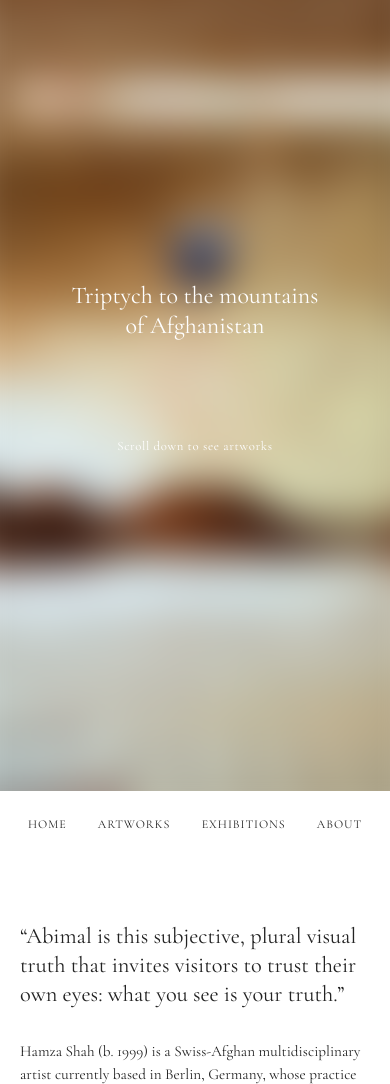
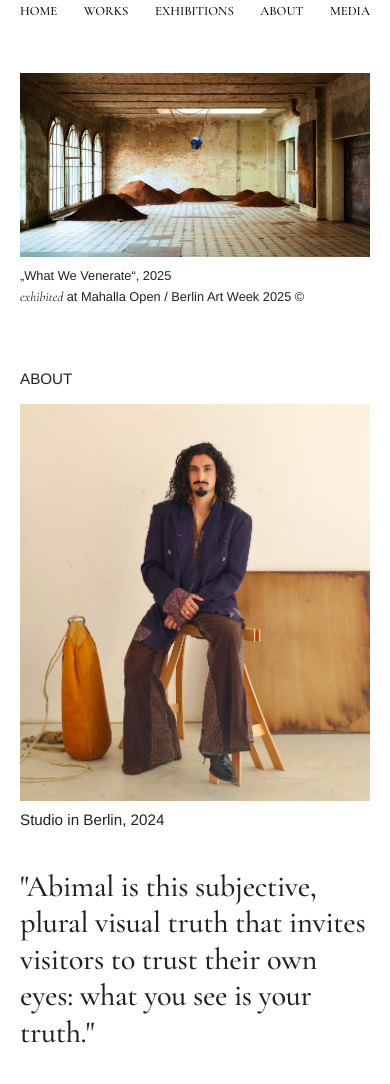
Before and after one commit to designkiller2040/hamza-www, a plain HTML site: page index.html in a window 390 px wide. Shown: the part 53-1137 px from the top of the page. Drawn offline with nearby package versions, Linux system fonts and the light colour scheme.

Commit message:
New header and a sharp, captioned hero photo (#2)
* Show the hero photo sharp, at the width of the artwork rows

The first image was a blurred full-screen background. It is now the
plain photo, inside the same side margins as the artworks, keeping its
own proportions.

Co-Authored-By: Claude Opus 5.5 <noreply@anthropic.com>
Claude-Session: https://claude.ai/code/session_01VzsnQMqFiw5hf6QwVoH2S5

* Move the menu to the top with name and email, caption the hero photo

The header now sits above the photo on the same side margins: the name
on the left, menu links in the middle, an email placeholder on the
right. The title over the photo is gone; a two-part caption sits under
it instead. On phones the menu drops to a second line.

Co-Authored-By: Claude Opus 5.5 <noreply@anthropic.com>
Claude-Session: https://claude.ai/code/session_01VzsnQMqFiw5hf6QwVoH2S5

* Match the menu to the design: Works, Media, heavier type

Renames Artworks to Works, adds a Media link with an empty Media
section to fill later, and sets the menu in medium-weight black.

Co-Authored-By: Claude Opus 5.5 <noreply@anthropic.com>
Claude-Session: https://claude.ai/code/session_01VzsnQMqFiw5hf6QwVoH2S5

* Redesign the About section: 400px column with side labels

Photo, quote and bio now sit in one centred 400px column. A vertical
ABOUT label runs down the left margin and the photo caption runs up the
right margin, aligned to the bottom of the photo. On phones everything
stacks and the labels turn horizontal.

Co-Authored-By: Claude Opus 5.5 <noreply@anthropic.com>
Claude-Session: https://claude.ai/code/session_01VzsnQMqFiw5hf6QwVoH2S5

---------

Co-authored-by: Claude <noreply@anthropic.com>

```diff
--- a/index.html
+++ b/index.html
@@ -11,26 +11,37 @@
   <link rel="stylesheet" href="style.css">
 </head>
 <body>
-  <section class="hero" id="home">
-    <div class="hero-bg"></div>
-    <div class="hero-text">
-      <h1>Triptych to the mountains<br>of Afghanistan</h1>
-      <p>Scroll down to see artworks</p>
-    </div>
-  </section>
+  <header class="site-header" id="home">
+    <a class="site-name" href="#home">Hamza Shah Mian</a>
+    <nav class="site-nav">
+      <a href="#home">Home</a>
+      <a href="#artworks">Works</a>
+      <a href="#exhibitions">Exhibitions</a>
+      <a href="#about">About</a>
+      <a href="#media">Media</a>
+    </nav>
+    <!-- TODO: real email address -->
+    <a class="site-email" href="mailto:email@example.com">email@example.com</a>
+  </header>
 
-  <nav class="site-nav">
-    <a href="#home">Home</a>
-    <a href="#artworks">Artworks</a>
-    <a href="#exhibitions">Exhibitions</a>
-    <a href="#about">About</a>
-  </nav>
+  <figure class="hero">
+    <img src="images/hero.jpg" alt="&bdquo;What We Venerate&ldquo;, installation view, 2025" width="2000" height="1050">
+    <figcaption>
+      <span>&bdquo;What We Venerate&ldquo;, 2025</span>
+      <span><em>exhibited</em> at Mahalla Open / Berlin Art Week 2025 &copy;</span>
+    </figcaption>
+  </figure>
 
   <main>
-    <section id="about" class="intro">
-      <div class="intro-text">
+    <section id="about" class="about">
+      <h2 class="about-label">About</h2>
+      <figure class="about-photo">
+        <img src="images/portrait.jpg" alt="Hamza Shah Mian in his studio in Berlin, 2024" width="1580" height="1627">
+      </figure>
+      <p class="about-caption">Studio in <br>Berlin, 2024</p>
+      <div class="about-text">
         <blockquote>
-          &ldquo;Abimal is this subjective, plural visual truth that invites visitors to trust their own eyes: what you see is your truth.&rdquo;
+          "Abimal is this subjective, plural visual truth that invites visitors to trust their own eyes: what you see is your truth."
         </blockquote>
         <div class="bio">
           <p>Hamza Shah (b. 1999) is a Swiss-Afghan multidisciplinary artist currently based in Berlin, Germany, whose practice spans painting, installation, and sound.</p>
@@ -38,10 +49,6 @@
           <p>For him, creating is a physical act a dialogue between hand, matter, and emotion. Each piece becomes a way to return to what is real, to something primitive, as he describes it, an antidote to the noise of the modern world.</p>
         </div>
       </div>
-      <figure>
-        <img src="images/portrait.jpg" alt="Hamza Shah Mian in his studio, 2024" width="790" height="813">
-        <figcaption>Hamza Shah Mian in his studio, 2024</figcaption>
-      </figure>
     </section>
 
     <section id="artworks" class="artworks">
@@ -208,6 +215,10 @@
         </figure>
       </div>
     </section>
+    <!-- TODO: press, videos and interviews -->
+    <section id="media" class="media">
+      <h2>Media</h2>
+    </section>
   </main>
 
   <footer class="site-footer">
--- a/style.css
+++ b/style.css
@@ -4,6 +4,7 @@
   --muted: #888;
   --placeholder: #ece8e3;
   --serif: "Cormorant Garamond", Georgia, "Times New Roman", serif;
+  --sans: "Helvetica Neue", Helvetica, Arial, sans-serif;
   /* Space between the screen edge and the content.
      80px on desktop, smaller on tablets and phones (see breakpoints at the end). */
   --gutter: 80px;
@@ -52,61 +53,69 @@ figure {
   white-space: nowrap;
 }
 
-/* Hero */
-.hero {
-  position: relative;
-  height: 100vh;
-  min-height: 420px;
-  display: grid;
-  place-items: center;
-  overflow: hidden;
-  color: #fff;
-  text-align: center;
-}
-
-.hero-bg {
-  position: absolute;
-  inset: -40px;
-  background: url("images/hero.jpg") center / cover no-repeat;
-  filter: blur(22px);
-}
-
-.hero-text {
-  position: relative;
-  padding: 0 var(--gutter);
-}
-
-.hero h1 {
-  margin: 0 0 6rem;
-  font-weight: 400;
-  font-size: clamp(1.5rem, 3vw, 2.25rem);
-  line-height: 1.25;
-}
-
-.hero p {
-  margin: 0;
-  font-size: 0.8rem;
-  letter-spacing: 0.05em;
-}
-
-/* Navigation */
-.site-nav {
+/* Header: name left, menu centre, email right, on the same side margins */
+.site-header {
   position: sticky;
   top: 0;
   z-index: 10;
+  display: grid;
+  grid-template-columns: 1fr auto 1fr;
+  align-items: baseline;
+  gap: 1rem var(--gap);
+  padding: 2rem var(--gutter);
+  background: var(--bg);
+}
+
+.site-name,
+.site-email {
+  font-family: var(--sans);
+  font-size: 0.95rem;
+}
+
+.site-email {
+  justify-self: end;
+}
+
+.site-nav {
   display: flex;
   justify-content: center;
-  gap: clamp(1.5rem, 8vw, 6rem);
-  padding: 1.5rem var(--gutter);
-  background: var(--bg);
-  font-size: 0.75rem;
-  letter-spacing: 0.08em;
+  gap: clamp(1.5rem, 4vw, 4rem);
+  font-size: 0.95rem;
+  font-weight: 500;
+  color: #000;
   text-transform: uppercase;
 }
 
-.site-nav a:hover {
+.site-nav a:hover,
+.site-email:hover {
   text-decoration: underline;
   text-underline-offset: 4px;
+}
+
+/* Hero: sharp photo, same width as the artwork rows below */
+.hero {
+  padding: 2rem var(--gutter) 0;
+}
+
+.hero img {
+  width: 100%;
+  height: auto;
+}
+
+.hero figcaption {
+  display: flex;
+  flex-wrap: wrap;
+  justify-content: space-between;
+  gap: 0.25rem 1rem;
+  min-height: 0;
+  margin-top: 0.6rem;
+  font-family: var(--sans);
+  font-size: 0.95rem;
+}
+
+.hero figcaption em {
+  font-family: var(--serif);
+  font-size: 1.05em;
 }
 
 /* Sections */
@@ -123,19 +132,6 @@ h2 {
   text-transform: uppercase;
 }
 
-.intro {
-  display: grid;
-  grid-template-columns: 1fr 1fr;
-  gap: var(--gap);
-  align-items: start;
-}
-
-blockquote {
-  margin: 0;
-  font-size: clamp(1.4rem, 2.4vw, 1.9rem);
-  line-height: 1.3;
-}
-
 .placeholder {
   display: grid;
   place-items: center;
@@ -143,6 +139,82 @@ blockquote {
   background: var(--placeholder);
   color: var(--muted);
   font-size: 0.9rem;
+}
+
+/* About: 400px column in the middle, vertical "ABOUT" label on the left
+   edge, vertical photo caption on the right edge */
+.about {
+  display: grid;
+  grid-template-columns: 1fr minmax(0, 400px) 1fr;
+  column-gap: var(--gap);
+  padding-top: 8rem;
+  padding-bottom: 8rem;
+}
+
+.about-label,
+.about-caption {
+  margin: 0;
+  font-family: var(--sans);
+  font-size: 0.95rem;
+  font-weight: 400;
+  line-height: 1.2;
+  letter-spacing: 0;
+  writing-mode: vertical-rl;
+  transform: rotate(180deg);
+}
+
+.about-label {
+  grid-column: 1;
+  grid-row: 1;
+  justify-self: start;
+  align-self: start;
+}
+
+.about-photo {
+  grid-column: 2;
+  grid-row: 1;
+}
+
+.about-photo img {
+  width: 100%;
+  aspect-ratio: 518 / 587;
+  object-fit: cover;
+}
+
+.about-caption {
+  grid-column: 3;
+  grid-row: 1;
+  justify-self: end;
+  align-self: end;
+  text-align: justify;
+  text-align-last: justify;
+}
+
+.about-text {
+  grid-column: 2;
+  grid-row: 2;
+  margin-top: 2.5rem;
+}
+
+.about blockquote {
+  margin: 0;
+  font-size: 1.9rem;
+  font-weight: 500;
+  line-height: 1.2;
+  letter-spacing: -0.01em;
+}
+
+.about .bio {
+  margin-top: 2.25rem;
+  font-family: var(--sans);
+  font-size: 0.95rem;
+  line-height: 1.15;
+  text-align: justify;
+  hyphens: none;
+}
+
+.about .bio p {
+  margin: 0 0 1.1em;
 }
 
 /* Artworks: positions follow the original 1024px-wide Readymag layout,
@@ -187,22 +259,6 @@ figcaption {
   color: var(--text);
 }
 
-.bio {
-  margin-top: 2rem;
-  font-size: 0.95rem;
-}
-
-.bio p {
-  margin: 0 0 1em;
-}
-
-.intro figcaption {
-  min-height: 0;
-  margin-top: 0.75rem;
-  font-size: 0.8rem;
-  color: var(--muted);
-}
-
 .exhibition-list {
   display: grid;
   grid-template-columns: repeat(3, 1fr);
@@ -228,7 +284,6 @@ figcaption {
   text-align: center;
 }
 
-.intro img,
 .exhibition-list img {
   width: 100%;
   height: auto;
@@ -274,9 +329,51 @@ figcaption {
 }
 
 @media (max-width: 767.98px) {
-  .intro {
-    grid-template-columns: 1fr;
+  /* Name and email on the first line, menu on the second */
+  .site-header {
+    grid-template-columns: 1fr auto;
+    padding-top: 1.25rem;
+    padding-bottom: 1.25rem;
   }
+
+  .site-nav {
+    grid-column: 1 / -1;
+    grid-row: 2;
+    justify-content: space-between;
+    font-size: 0.8rem;
+  }
+
+  .site-name,
+  .site-email,
+  .hero figcaption {
+    font-size: 0.8rem;
+  }
+
+  /* Phone: label, photo, caption and text stack in one column */
+  .about {
+    grid-template-columns: minmax(0, 400px);
+    justify-content: center;
+    padding-top: 4rem;
+  }
+
+  .about > * {
+    grid-column: 1;
+    grid-row: auto;
+  }
+
+  .about-label,
+  .about-caption {
+    margin-bottom: 1rem;
+    writing-mode: horizontal-tb;
+    transform: none;
+    justify-self: start;
+  }
+
+  .about-caption {
+    margin: 0.6rem 0 0;
+  }
+
+  .about-caption br { display: none; }
 }
 
 /* Phone: one column */
```
